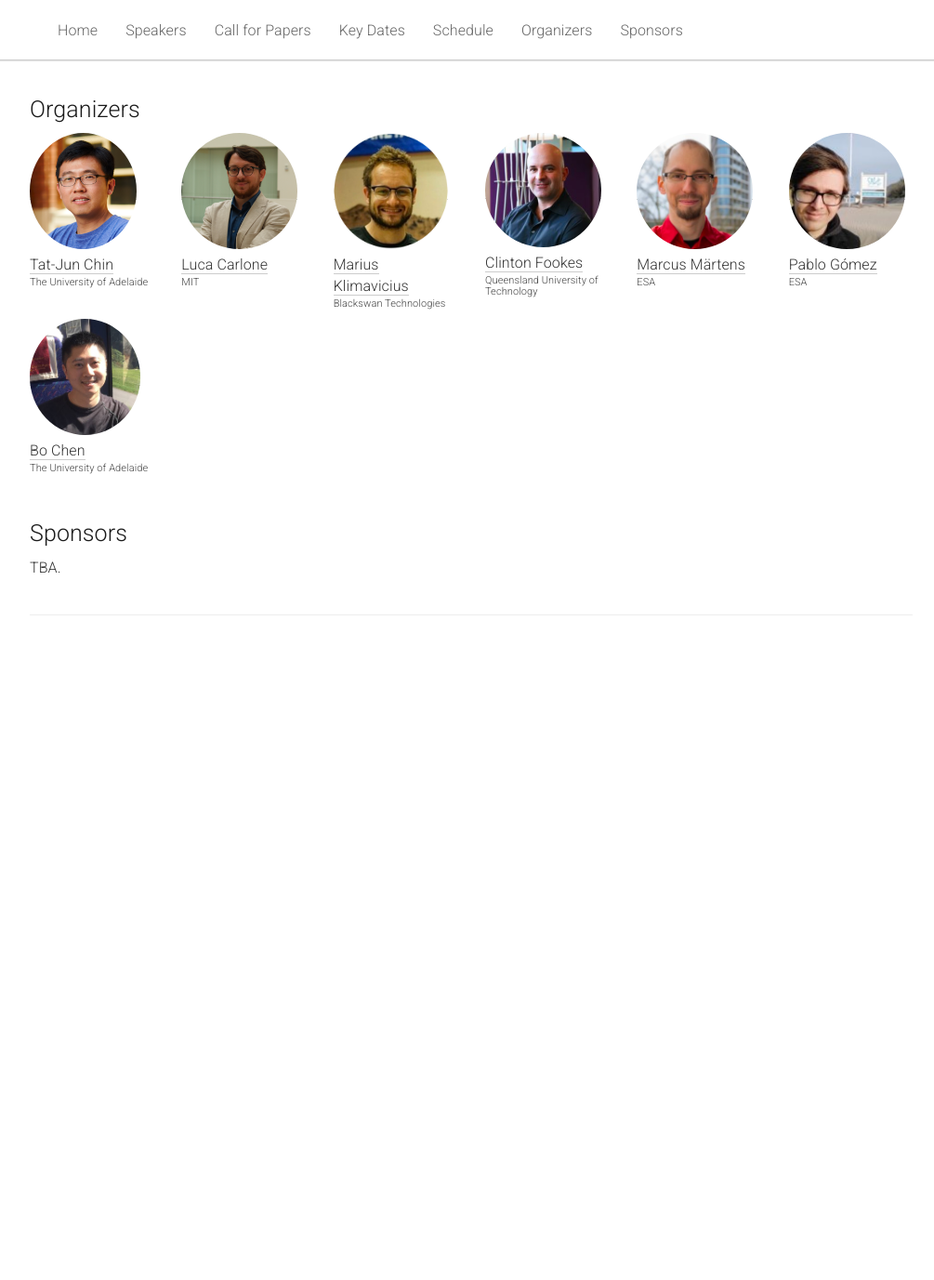
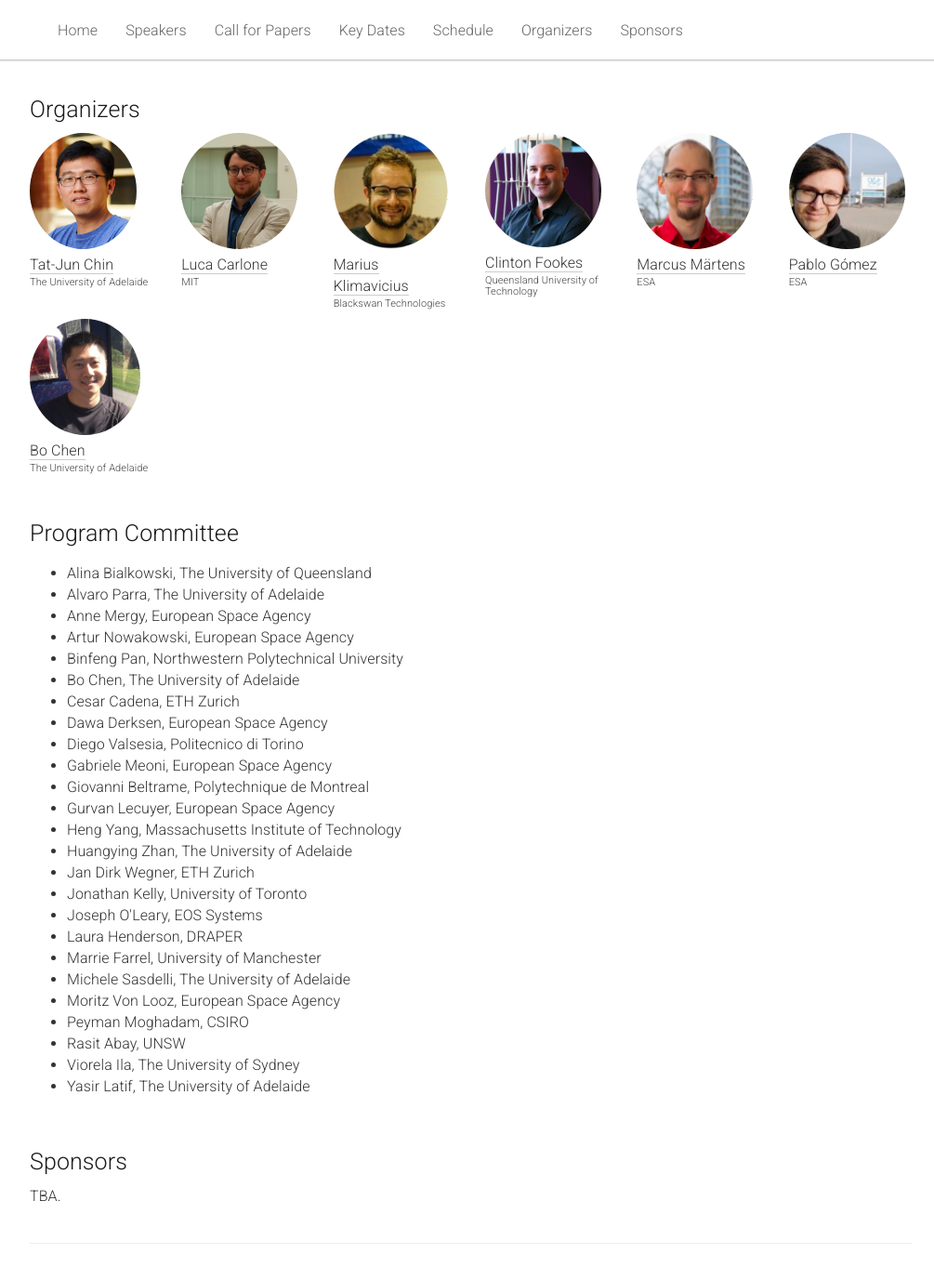
Before and after one commit to AIforSpace/2024, a Jekyll site: the page built from _pages/home.md, in a window 1280 px wide and 1400 px high, scrolled down 3663 px. Shown: the top 1377 px of the window at 93% size, without its empty margins (133-1138 px from the left). Built offline with Jekyll 4.4.1, drawn with Linux system fonts in a browser that asks for light colours; before the commit the page ends 4387 px from its top, so only the background shows below that.

Commit message:
Update home.md

```diff
--- a/_pages/home.md
+++ b/_pages/home.md
@@ -293,6 +293,43 @@ acknowledgements: ""
 <br>
 <div class="row" id="sponsors">
   <div class="col-md-12">
+    <h2>Program Committee</h2>
+    <p>
+    <ul>
+      <li>Alina Bialkowski, The University of Queensland</li>
+      <li>Alvaro Parra, The University of Adelaide</li>
+      <li>Anne Mergy, European Space Agency</li>
+      <li>Artur Nowakowski, European Space Agency</li>
+      <li>Binfeng Pan, Northwestern Polytechnical University</li>
+      <li>Bo Chen, The University of Adelaide</li>
+      <li>Cesar Cadena, ETH Zurich</li>
+      <li>Dawa Derksen, European Space Agency</li>
+      <li>Diego Valsesia, Politecnico di Torino</li>
+      <li>Gabriele Meoni, European Space Agency</li>
+      <li>Giovanni Beltrame, Polytechnique de Montreal</li>
+      <li>Gurvan Lecuyer, European Space Agency</li>
+      <li>Heng Yang, Massachusetts Institute of Technology</li>
+      <li>Huangying Zhan, The University of Adelaide</li>
+      <li>Jan Dirk Wegner, ETH Zurich</li>
+      <li>Jonathan Kelly, University of Toronto</li>
+      <li>Joseph O'Leary, EOS Systems</li>
+      <li>Laura Henderson,	DRAPER</li>
+      <li>Marrie Farrel, University of Manchester</li>
+      <li>Michele Sasdelli, The University of Adelaide</li>
+      <li>Moritz Von Looz, European Space Agency</li>
+      <li>Peyman Moghadam, CSIRO</li>
+      <li>Rasit Abay, UNSW</li>
+      <li>Viorela Ila, The University of Sydney</li>
+      <li>Yasir Latif, The University of Adelaide</li>
+    </ul>
+    </p>
+  </div>
+</div>
+
+
+<br>
+<div class="row" id="sponsors">
+  <div class="col-md-12">
     <h2>Sponsors</h2>
     <p>
       TBA.
```
